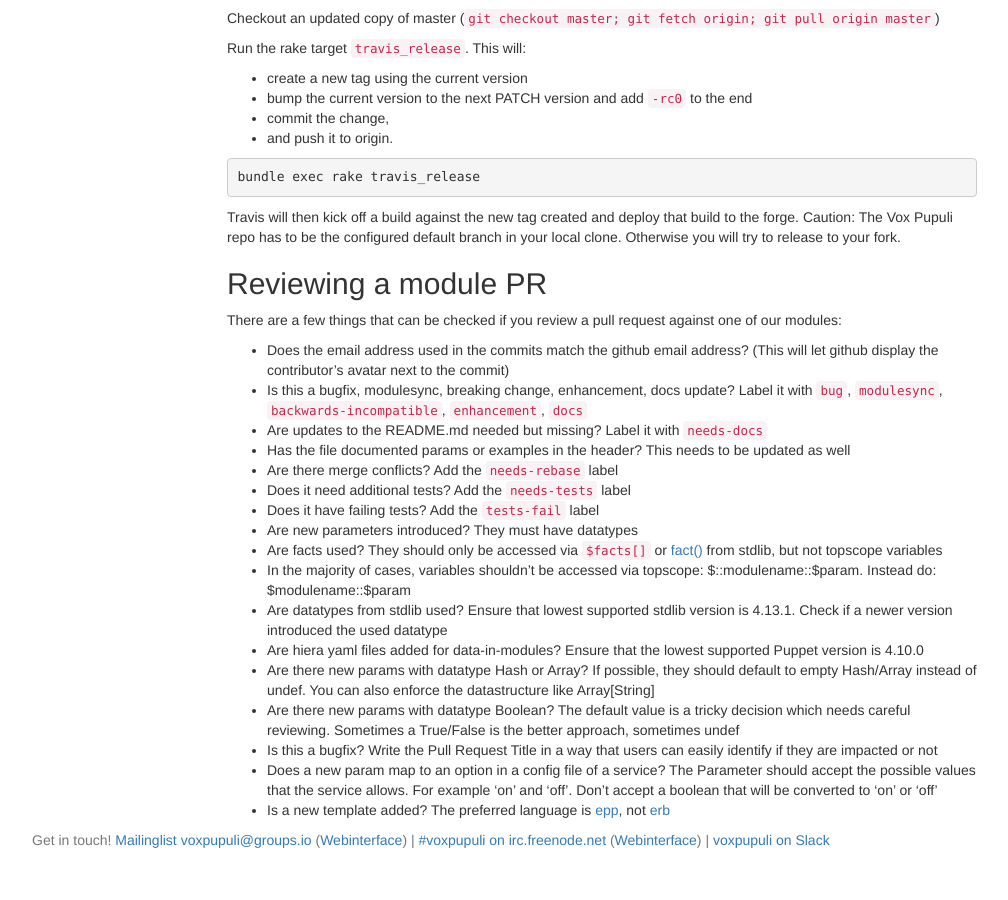
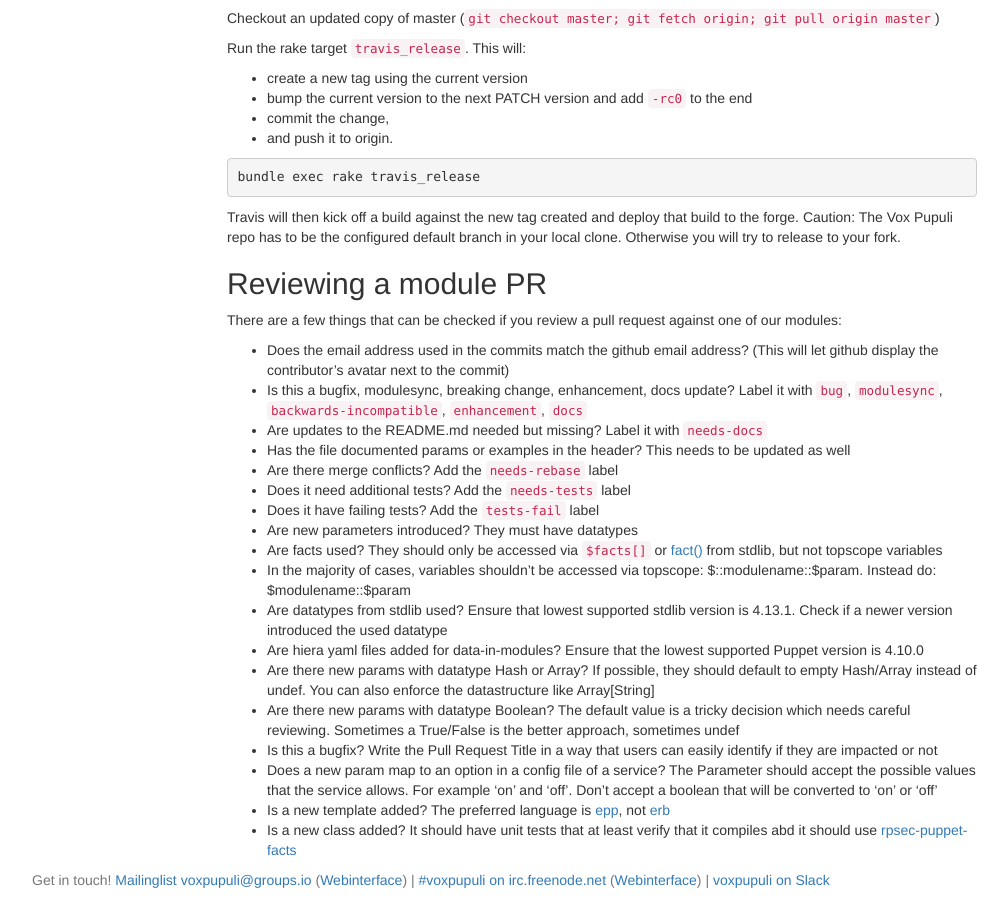
Before and after one commit to voxpupuli/voxpupuli.github.io, a Jekyll site: the page built from docs/index.md, in a window 1280 px wide and 900 px high, scrolled down 2325 px. Shown: the whole window, without its empty margins (38-1046 px from the left). Built offline with Jekyll 4.4.1, drawn with Linux system fonts in a browser that asks for light colours; nearby versions of some CDN libraries; before the commit the page ends 3185 px from its top, so only the background shows below that.

Commit message:
add a note about tests

```diff
--- a/docs/index.md
+++ b/docs/index.md
@@ -155,3 +155,4 @@
 * Is this a bugfix? Write the Pull Request Title in a way that users can easily identify if they are impacted or not
 * Does a new param map to an option in a config file of a service? The Parameter should accept the possible values that the service allows. For example 'on' and 'off'. Don't accept a boolean that will be converted to 'on' or 'off'
 * Is a new template added? The preferred language is [epp](https://puppet.com/docs/puppet/latest/lang_template_epp.html), not [erb](https://puppet.com/docs/puppet/latest/lang_template_erb.html)
+* Is a new class added? It should have unit tests that at least verify that it compiles abd it should use [rpsec-puppet-facts](https://github.com/mcanevet/rspec-puppet-facts#rspec-puppet-facts)
```
